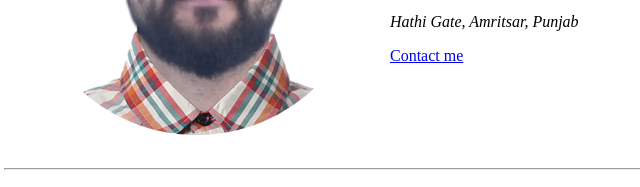
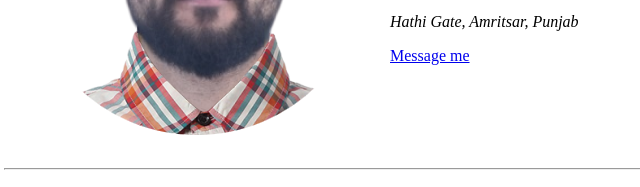
Before and after one commit to Abrar-Nabi/CV2, a plain HTML site: page index.html in a window 1280 px wide. Shown: the part 237-424 px from the top of the page, 4-644 px from the left. Drawn offline with Linux system fonts and the light colour scheme.

Commit message:
Update index.html

```diff
--- a/index.html
+++ b/index.html
@@ -15,7 +15,7 @@
         <p><em>Department of <strong>Information Technology</strong></em></p>
         <p><em>Student at DAV College</em></p>
         <p><em>Hathi Gate, Amritsar, Punjab</em></p>
-        <a href="contactme.html">Contact me</a>
+        <a href="contactme.html">Message me</a>
       </td>
     </tr>
   </table>
```
